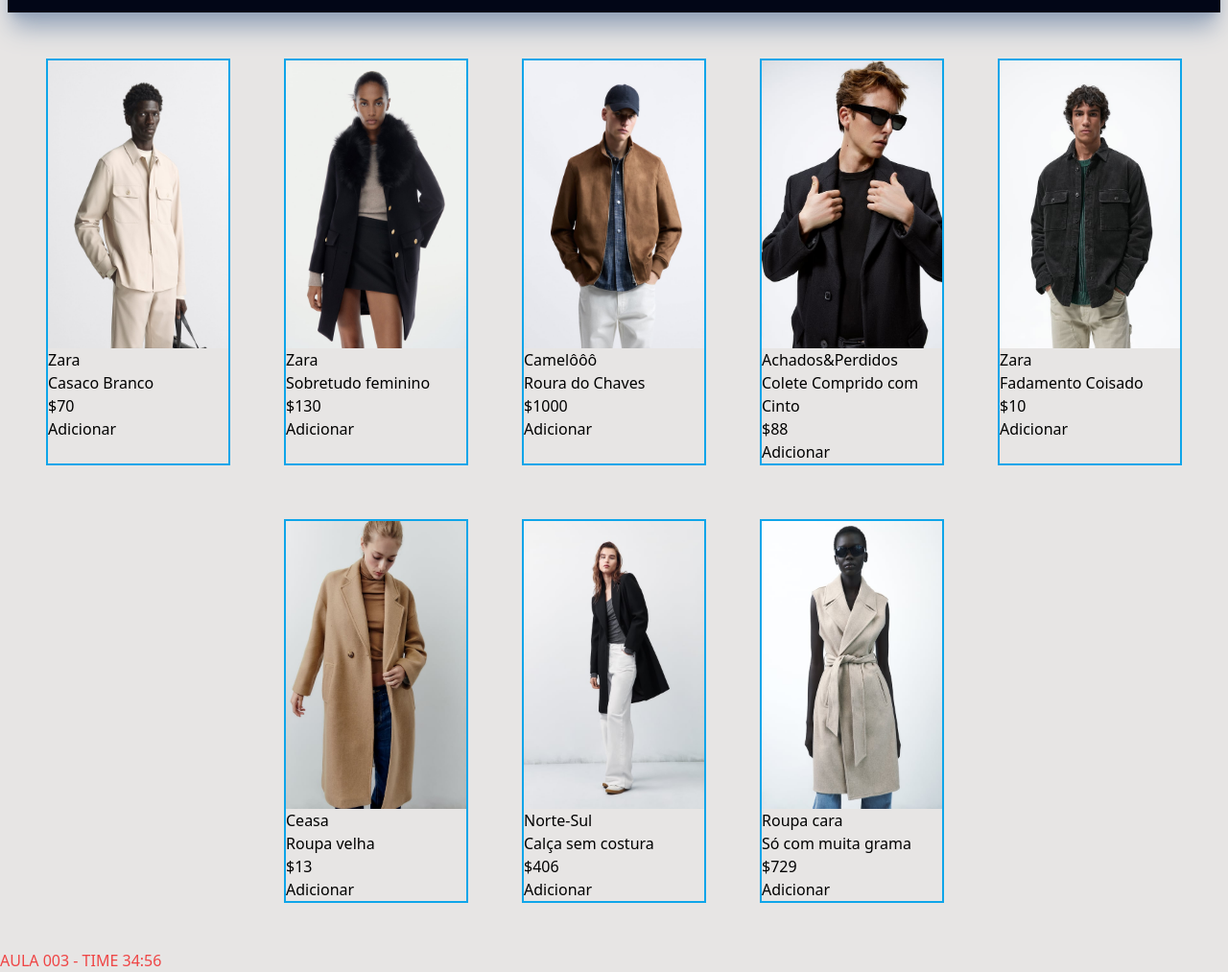
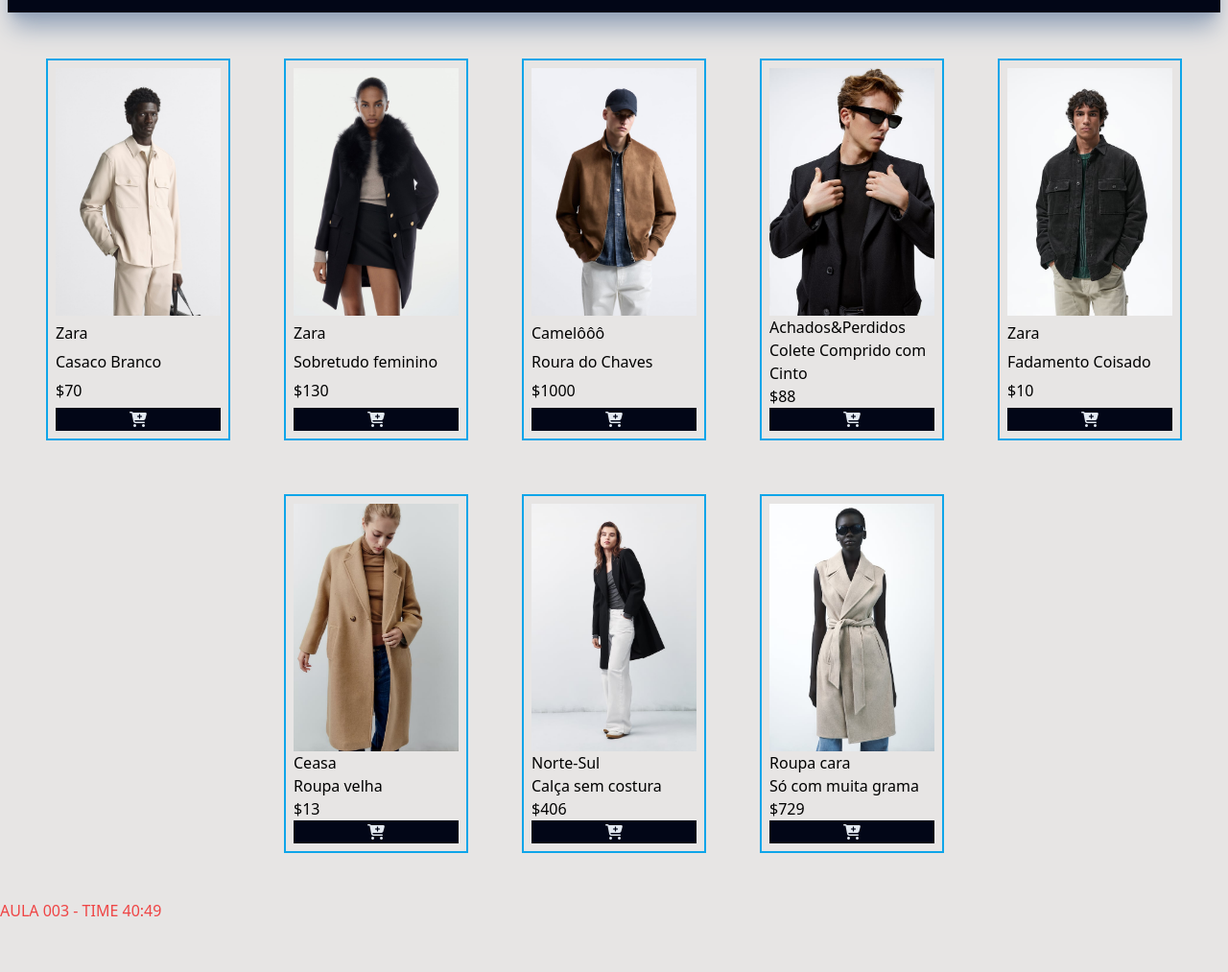
Before and after one commit to Ronaldss/Javascript_estudos, a website built with Vite: page Hashtag - Intensivao JavaScript/index.html in a window 1280 px wide. Shown: the part 83-1096 px from the top of the page at 96% size. After the commit the page ends 1044 px from the top, so only its background shows below. Built offline with nearby package versions, Linux system fonts and the light colour scheme.

Commit message:
Ajustes no cartaoProdutos

```diff
--- a/Hashtag - Intensivao JavaScript/index.html
+++ b/Hashtag - Intensivao JavaScript/index.html
@@ -37,7 +37,7 @@
 	<main>
 		<section id="container-produto" class="flex flex-wrap p-10 justify-center gap-10">
 		</section>
-		<p class="text-red-500">AULA 003 - TIME 34:56</p>
+		<p class="text-red-500">AULA 003 - TIME 40:49</p>
 	</main>
 	<script type="module" src="./main.js"></script>
 </body>
--- a/Hashtag - Intensivao JavaScript/src/cartaoProduto.js
+++ b/Hashtag - Intensivao JavaScript/src/cartaoProduto.js
@@ -5,16 +5,17 @@
 
         // Criando o card
         const cartaoProduto = `
-            <div class='border-solid border-2 border-sky-500 w-48 m-2' id="card-produto-${produtoCatalogo.id}">
+            <div class='border-solid border-2 border-sky-500 w-48 m-2 flex flex-col p-2 justify-between' id="card-produto-${produtoCatalogo.id}">
             <img
             src="./assets/img/${produtoCatalogo.imagem}"
             alt="Produto 1 do Magazine Hashtag."
-            style="height: 300px"
             />
             <p class='marca'>${produtoCatalogo.marca}</p>
             <p>${produtoCatalogo.nome}</p>
             <p>$${produtoCatalogo.preco}</p>
-            <button>Adicionar</button>
+            <button class="bg-slate-950 text-slate-200 hover:bg-slate-700">
+                <i class="fa-solid fa-cart-plus"></i>
+            </button>
             </div>
         `;
     document.getElementById("container-produto").innerHTML += cartaoProduto
```
